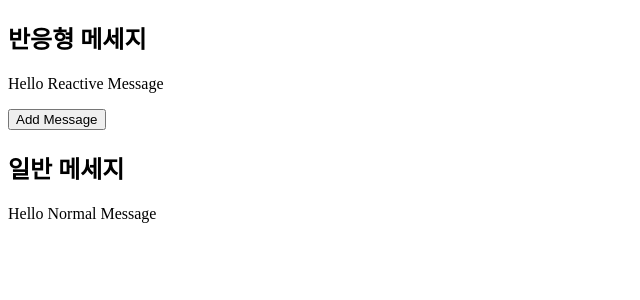
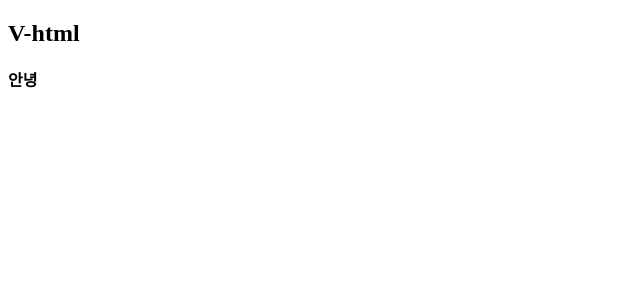
Before and after one commit to grab812/vue-stu, a Vue app: page / in a window 1280 px wide. Shown: the top 300 px of the page, without its empty margins (0-640 px from the left). Built offline with nearby package versions, Linux system fonts and the light colour scheme.

Commit message:
강의: 템플릿문법 수업

```diff
--- a/src/App.vue
+++ b/src/App.vue
@@ -1,21 +1,13 @@
 <template>
 	<div>
-		<h2>반응형 메세지</h2>
-		<p>{{ reactiveMessage }}</p>
-		<button @click="addreactiveMessage">Add Message</button>
-		<h2>일반 메세지</h2>
-		<p>{{ normalMessage }}</p>
+		<h2>V-html</h2>
+		<div v-html="rawHtml"></div>
 	</div>
 </template>
 
 <script setup>
 import { ref } from 'vue';
-
-const reactiveMessage = ref('Hello Reactive Message');
-const addreactiveMessage = () => {
-	reactiveMessage.value = reactiveMessage.value + '!';
-};
-const normalMessage = 'Hello Normal Message';
+const rawHtml = ref('<strong>안녕</strong>');
 </script>
 
 <style lang="scss" scoped></style>
```
Also changed, not shown: src/lectures/4/App_Reactive.vue (added, +21 -0 lines).
